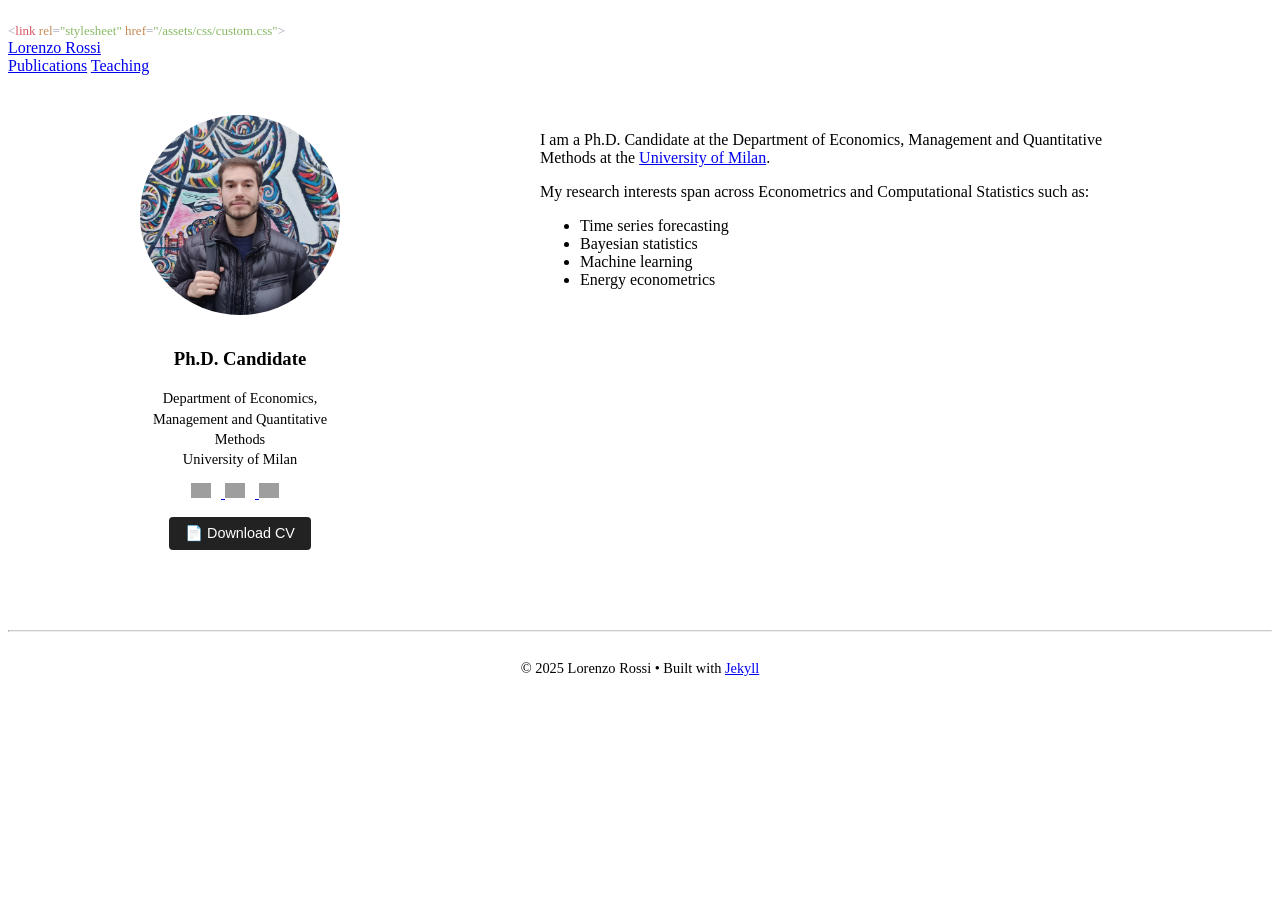
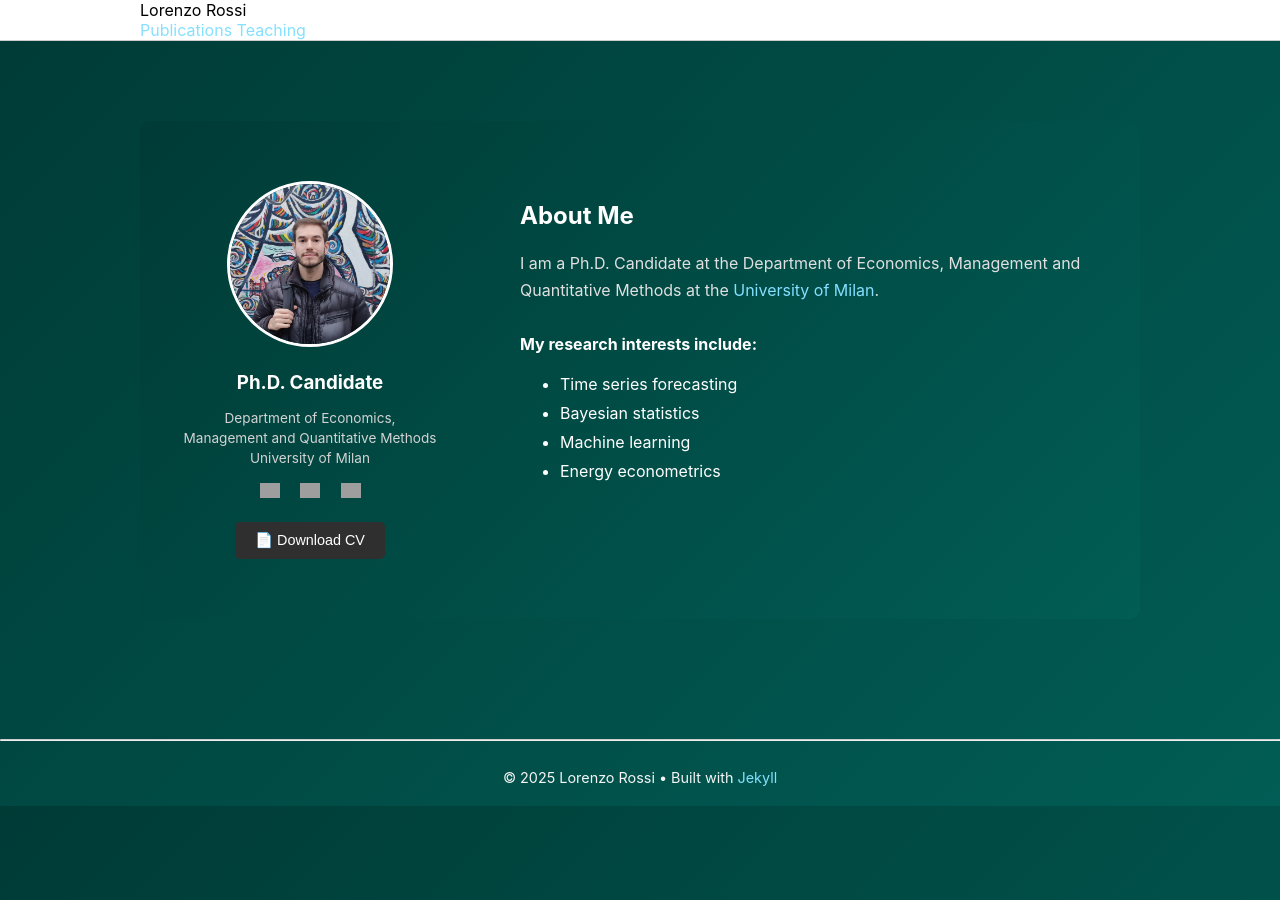
Before and after one commit to lorenzrossi/lorenzrossi.github.io, a Jekyll site: the page built from index.markdown, in a window 1280 px wide. Built offline with Jekyll 4.4.1, drawn with Linux system fonts in a browser that asks for light colours; grey boxes are pictures that could not be loaded.

Commit message:
new style

```diff
--- a/_includes/head.html
+++ b/_includes/head.html
@@ -1,24 +1,7 @@
-<!DOCTYPE html PUBLIC "-//W3C//DTD HTML 4.01//EN" "http://www.w3.org/TR/html4/strict.dtd">
-<html>
-<head>
-  <meta http-equiv="Content-Type" content="text/html; charset=utf-8">
-  <meta http-equiv="Content-Style-Type" content="text/css">
-  <title></title>
-  <meta name="Generator" content="Cocoa HTML Writer">
-  <meta name="CocoaVersion" content="2575.4">
-  <style type="text/css">
-    p.p1 {margin: 0.0px 0.0px 0.0px 0.0px; font: 12.0px Times; -webkit-text-stroke: #000000}
-    p.p2 {margin: 0.0px 0.0px 0.0px 0.0px; font: 12.0px Times; -webkit-text-stroke: #000000; min-height: 14.0px}
-    p.p3 {margin: 0.0px 0.0px 0.0px 0.0px; font: 13.0px '.AppleSystemUIFontMonospaced'; color: #88b966}
-    span.s1 {font-kerning: none}
-    span.s2 {color: #9ba2b1}
-    span.s3 {color: #d65562}
-    span.s4 {color: #c58853}
-  </style>
-</head>
-<body>
-<p class="p1"><span class="s1">{%- seo -%} {%- feed_meta -%} {%- if jekyll.environment == 'production' and site.google_analytics -%} {%- include google-analytics.html -%} {%- endif -%}</span></p>
-<p class="p2"><span class="s1"></span><br></p>
-<p class="p3"><span class="s2">&lt;</span><span class="s3">link</span><span class="s2"> </span><span class="s4">rel</span><span class="s2">=</span>"stylesheet"<span class="s2"> </span><span class="s4">href</span><span class="s2">=</span>"/assets/css/custom.css"<span class="s2">&gt;</span></p>
-</body>
-</html>
+{%- seo -%}
+{%- feed_meta -%}
+{%- if jekyll.environment == 'production' and site.google_analytics -%}
+  {%- include google-analytics.html -%}
+{%- endif -%}
+
+<link rel="stylesheet" href="/assets/css/custom.css">
--- a/index.markdown
+++ b/index.markdown
@@ -1,57 +1,65 @@
 ---
 # Feel free to add content and custom Front Matter to this file.
 # To modify the layout, see https://jekyllrb.com/docs/themes/#overriding-theme-defaults
+
 
 layout: default
 title: Lorenzo Rossi
 ---
 
-<div style="display: flex; flex-direction: row; gap: 200px; max-width: 1000px; margin: 0 auto; padding: 40px 20px; align-items: flex-start;">
+<div style="background: linear-gradient(135deg, #003b36, #015d55); padding: 60px 20px; border-radius: 10px; color: white; max-width: 1100px; margin: 40px auto; font-family: -apple-system, BlinkMacSystemFont, 'Segoe UI', Roboto, 'Helvetica Neue', sans-serif;">
 
-  <!-- LEFT: Photo + Info -->
-  <div style="flex: 1; max-width: 400px; text-align: center;">
-    <img src="/assets/images/gitavatar.jpeg" alt="Lorenzo Rossi" style="width: 100%; border-radius: 50%; margin-bottom: 10px;">
-    <h3>Ph.D. Candidate</h3>
-    <p style="font-size: 0.9em; line-height: 1.4;">
-      Department of Economics,<br>
-      Management and Quantitative Methods<br>
-      University of Milan
-    </p>
+  <div style="display: flex; flex-direction: row; gap: 60px; align-items: flex-start;">
 
-    <!-- Social icons -->
-    <div style="margin-top: 10px;">
-      <a href="mailto:lorenzo.rossi1@unimi.it" title="Email">
-        <img src="https://raw.githubusercontent.com/simple-icons/simple-icons/develop/icons/maildotru.svg" width="20" style="margin-right: 10px;">
-      </a>
-      <a href="https://www.linkedin.com/in/lorenzo-rossi-227979168" title="LinkedIn">
-        <img src="https://upload.wikimedia.org/wikipedia/commons/8/81/LinkedIn_icon.svg" width="20" style="margin-right: 10px;" alt="LinkedIn">
-      </a>
-      <a href="https://github.com/lorenzrossi" title="GitHub">
-        <img src="https://raw.githubusercontent.com/simple-icons/simple-icons/develop/icons/github.svg" width="20" style="margin-right: 10px;">
-      </a>
+    <!-- LEFT: Profile -->
+    <div style="flex: 1; text-align: center;">
+      <img src="/assets/images/gitavatar.jpeg" alt="Lorenzo Rossi" style="width: 160px; height: 160px; border-radius: 50%; object-fit: cover; border: 3px solid white; margin-bottom: 10px;">
+
+      <h3 style="margin: 10px 0 0 0;">Ph.D. Candidate</h3>
+      <p style="font-size: 0.85em; line-height: 1.5; color: #d3d3d3;">
+        Department of Economics,<br>
+        Management and Quantitative Methods<br>
+        University of Milan
+      </p>
+
+      <!-- Social icons -->
+      <div style="margin-top: 10px;">
+        <a href="mailto:lorenzo.rossi1@unimi.it" title="Email">
+          <img src="https://raw.githubusercontent.com/simple-icons/simple-icons/develop/icons/maildotru.svg" width="20" style="margin: 0 8px;">
+        </a>
+        <a href="https://www.linkedin.com/in/lorenzo-rossi-227979168" title="LinkedIn" target="_blank">
+          <img src="https://upload.wikimedia.org/wikipedia/commons/8/81/LinkedIn_icon.svg" width="20" style="margin: 0 8px;" alt="LinkedIn">
+        </a>
+        <a href="https://github.com/lorenzrossi" title="GitHub">
+          <img src="https://raw.githubusercontent.com/simple-icons/simple-icons/develop/icons/github.svg" width="20" style="margin: 0 8px;">
+        </a>
+      </div>
+
+      <!-- CV Button -->
+      <div style="margin-top: 20px;">
+        <a href="/assets/files/Lorenzo_Rossi_CV.pdf" download style="text-decoration: none;">
+          <button style="padding: 10px 20px; font-size: 0.9em; background-color: #2f2f2f; color: white; border: none; border-radius: 5px; cursor: pointer;">
+            📄 Download CV
+          </button>
+        </a>
+      </div>
     </div>
-<!-- CV Download Button -->
-<div style="margin-top: 15px;">
-  <a href="/assets/files/Lorenzo_Rossi_CV.pdf" download style="text-decoration: none;">
-    <button style="padding: 8px 16px; font-size: 0.9em; background-color: #222; color: white; border: none; border-radius: 4px; cursor: pointer;">
-      📄 Download CV
-    </button>
-  </a>
-</div>
-  </div>
 
-  <!-- RIGHT: Bio -->
-  <div style="flex: 3;">
-    <p>I am a Ph.D. Candidate at the Department of Economics, Management and Quantitative Methods at the
-      <a href="https://demm.unimi.it/it">University of Milan</a>.
-    </p>
+    <!-- RIGHT: Bio -->
+    <div style="flex: 2;">
+      <h2 style="color: white;">About Me</h2>
+      <p style="font-size: 1em; line-height: 1.7; color: #e0e0e0;">
+        I am a Ph.D. Candidate at the Department of Economics, Management and Quantitative Methods at the
+        <a href="https://demm.unimi.it/it" style="color: #85e0ff;">University of Milan</a>.
+      </p>
 
-    <p>My research interests span across Econometrics and Computational Statistics such as:</p>
-    <ul>
-      <li>Time series forecasting</li>
-      <li>Bayesian statistics</li>
-      <li>Machine learning</li>
-      <li>Energy econometrics</li>
-    </ul>
+      <p style="font-weight: bold; margin-top: 30px;">My research interests include:</p>
+      <ul style="line-height: 1.8;">
+        <li>Time series forecasting</li>
+        <li>Bayesian statistics</li>
+        <li>Machine learning</li>
+        <li>Energy econometrics</li>
+      </ul>
+    </div>
   </div>
 </div>
```
